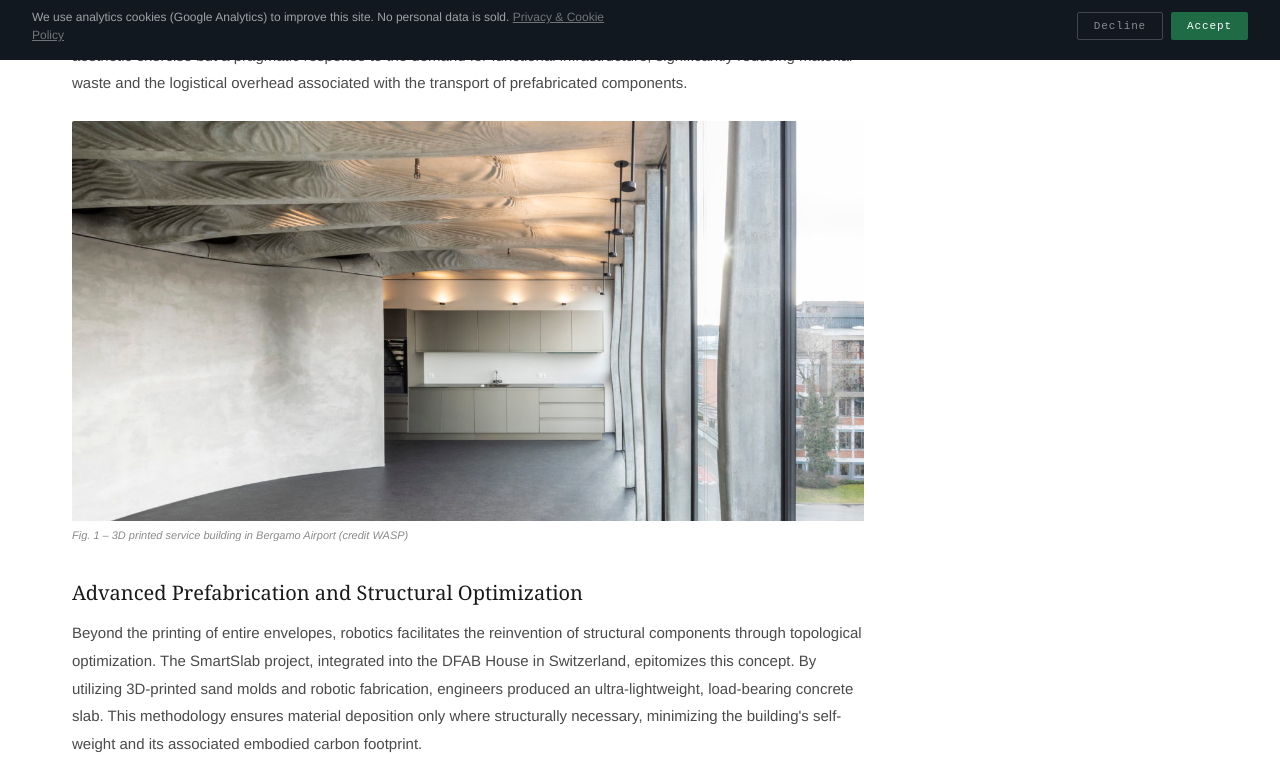
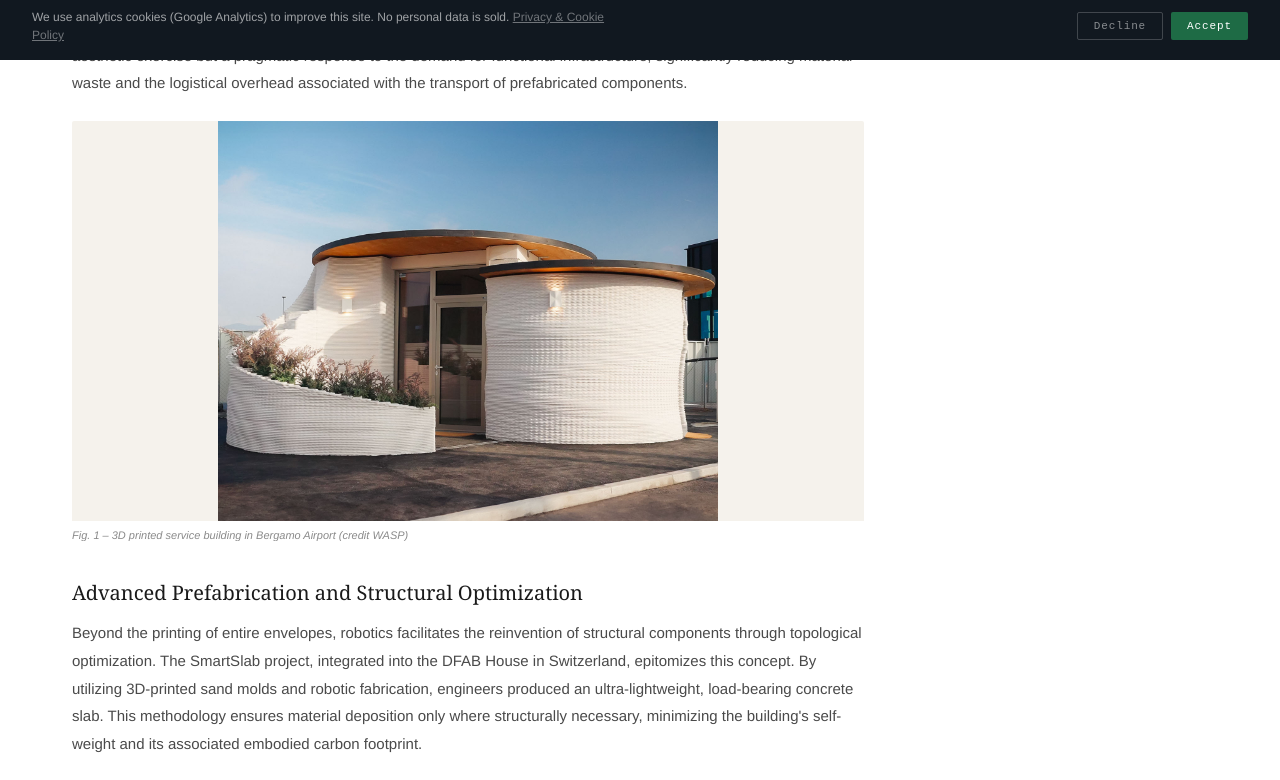
Before and after one commit to levery-srl/levery-website, a Next.js app: page /insights/rob-03-26 in a window 1280 px wide. Shown: the part 740-1520 px from the top of the page. Built offline with nearby package versions, Linux system fonts and the light colour scheme.

Commit message:
rob-03-26: fix images order, Fig4 visible, Spot contain, credit DDAY

```diff
--- a/app/insights/[slug]/InsightClient.jsx
+++ b/app/insights/[slug]/InsightClient.jsx
@@ -29,20 +29,21 @@ const ARTICLES={
     titleIt:"Robotica nelle Costruzioni: Casi Studio Internazionali e Framework Tecnologici",
     hero:"/images/blog/3D_printed_utility_building_Ol_Casel_Airport-uai-1600x1280.jpg",
     images:[
+      "/images/blog/3D_printed_utility_building_Ol_Casel_Airport-uai-1600x1280.jpg",
       "/images/blog/609_Finished_DBT_ETH_NEST_Smart_Slab_Andrei_Jipa_596A6572-Pano-1280x720.jpg",
       "/images/blog/Spot-interno-2.jpg",
-      "/images/blog/Immagine 2026-04-22 144421.jpg",
+      "/images/blog/Immagine%202026-04-22%20144421.jpg",
     ],
     captions:[
       "Fig. 1 \u2013 3D printed service building in Bergamo Airport (credit WASP)",
       "Fig. 2 \u2013 SmartSlab project (credit DFAB House)",
-      "Fig. 3 \u2013 Spot robot in Chorus Life Bergamo project (credit DDAYDDAY)",
+      "Fig. 3 \u2013 Spot robot in Chorus Life Bergamo project (credit DDAY)",
       "Fig. 4 \u2013 Dusty Robot",
     ],
     captionsIt:[
       "Fig. 1 \u2013 Edificio di servizio stampato in 3D all'aeroporto di Bergamo (credit WASP)",
       "Fig. 2 \u2013 Progetto SmartSlab (credit DFAB House)",
-      "Fig. 3 \u2013 Robot Spot nel progetto Chorus Life Bergamo (credit DDAYDDAY)",
+      "Fig. 3 \u2013 Robot Spot nel progetto Chorus Life Bergamo (credit DDAY)",
       "Fig. 4 \u2013 Robot Dusty",
     ],
     sections:[
@@ -466,7 +467,7 @@ export default function InsightClient({slug}){
                   <p style={{fontSize:15,color:C.inkMid,lineHeight:1.85,fontFamily:"'Helvetica Neue',Arial,sans-serif",margin:0}}>{lang==="it"&&sec.bodyIt?sec.bodyIt:sec.body}</p>
                   {sec.imgIndex!==undefined&&a.images&&a.images[sec.imgIndex]&&(
                     <div style={{marginTop:24,marginBottom:4,borderRadius:2,overflow:"hidden"}}>
-                      <img src={a.images[sec.imgIndex]} alt={sec.h} style={{width:"100%",maxHeight:400,objectFit:"cover",display:"block"}}/>
+                      <img src={a.images[sec.imgIndex]} alt={sec.h} style={{width:"100%",maxHeight:400,objectFit:"contain",display:"block",background:C.sand}}/>
                       {a.captions&&a.captions[sec.imgIndex]&&(
                         <p style={{fontSize:11,color:C.inkLight,fontFamily:"'Helvetica Neue',Arial,sans-serif",margin:"8px 0 0",fontStyle:"italic"}}>{lang==="it"&&a.captionsIt?a.captionsIt[sec.imgIndex]||a.captions[sec.imgIndex]:a.captions[sec.imgIndex]}</p>
                       )}
```
